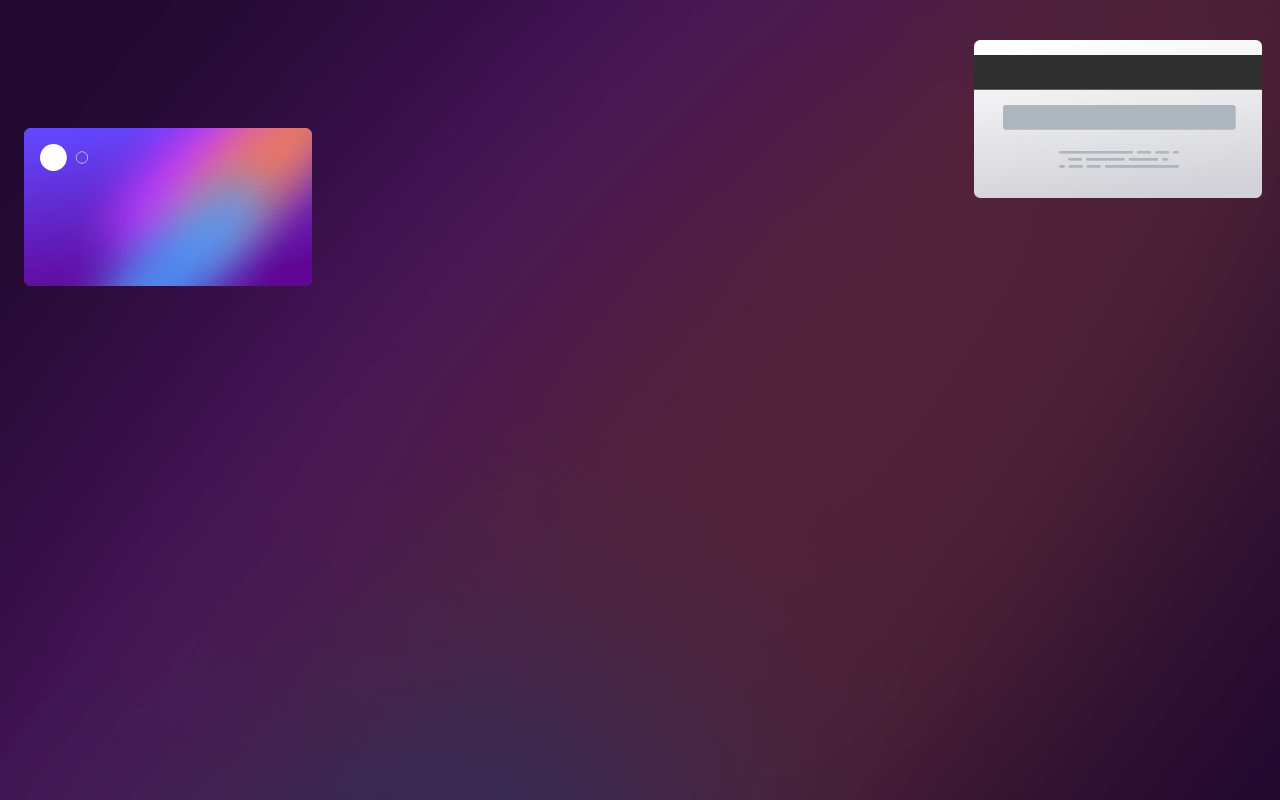
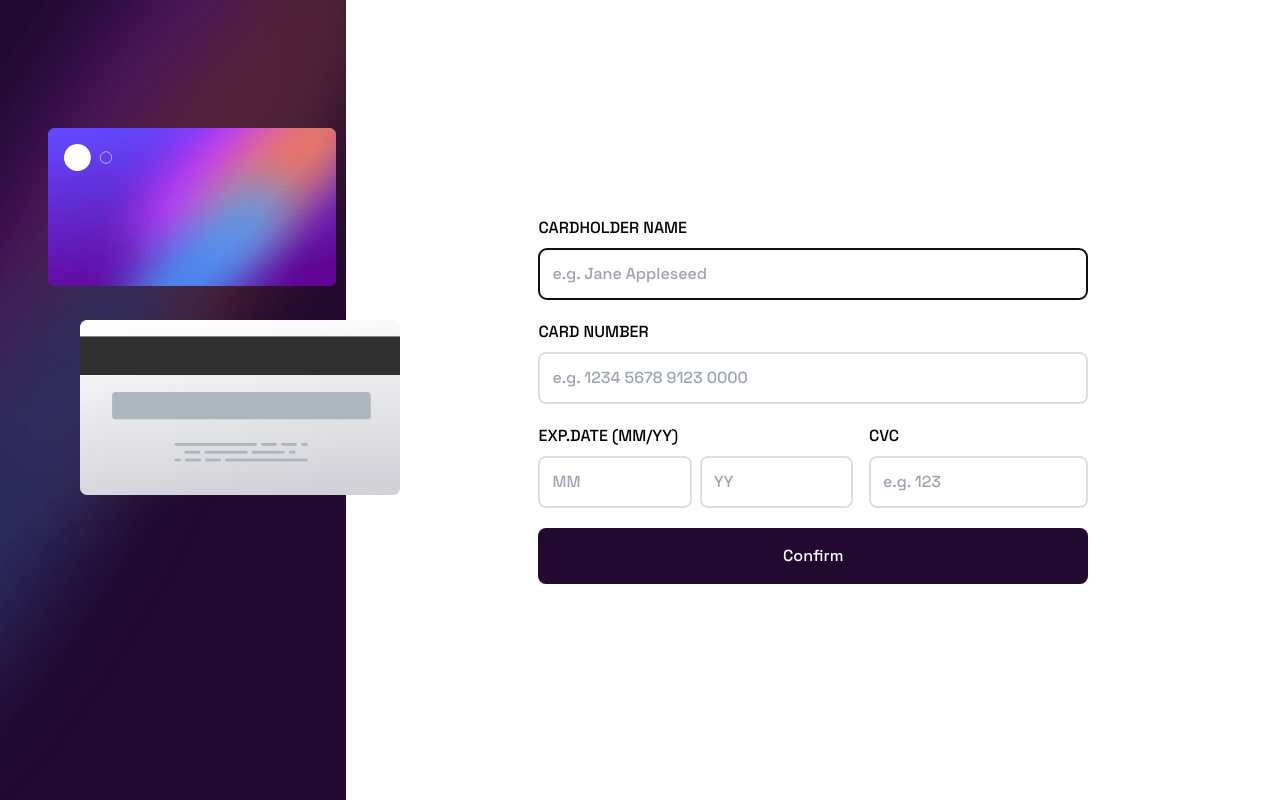
Before and after one commit to BnayaKahalani/interactive-card-details-form-tailwind, a React (Vite) app: page / in a window 1280 px wide. Shown: the top 800 px of the page. Built offline with nearby package versions, Linux system fonts and the light colour scheme.

Commit message:
feat: add basic responsiveness

```diff
--- a/src/components/CardBack.jsx
+++ b/src/components/CardBack.jsx
@@ -2,8 +2,8 @@ import bgCardBack from "../assets/images/bg-card-back.png"
 
 const CardBack = ({ code }) => {
   return (
-    <div className='w-72 absolute right-2.5'>
-      <p className='absolute right-8 top-16 p-1 text-white text-sm'>{code}</p>
+    <div className='w-72 lg:w-80 absolute top-10 right-6 sm:right-28 md:right-48 lg:top-80 lg:left-20 text-center'>
+      <p className='absolute p-1 right-8 top-16 text-white text-lg'>{code}</p>
       <img
         src={bgCardBack}
         alt='card back'
--- a/src/components/CardDetails.jsx
+++ b/src/components/CardDetails.jsx
@@ -48,9 +48,9 @@ export const CardDetails = ({ children }) => {
   }
 
   return (
-    <>
-      <div className='flex flex-col gap-5'>
-        <picture className='sm:block'>
+    <div className='align-center lg:flex lg: h-screen'>
+      <div className='relative flex flex-col gap-5'>
+        <picture className=' lg:flex'>
           <source
             srcSet={bgDesktop}
             media='(min-width: 640px)'
@@ -58,10 +58,10 @@ export const CardDetails = ({ children }) => {
           <img
             src={bgMobile}
             alt='Background'
-            className='w-full'
+            className='w-full sm:h-80 lg:h-screen  xl:h-screen'
           />
         </picture>
-        <div className='cards w-full absolute p-8 pt-10 right-2'>
+        <div className='cards w-full absolute p-8'>
           <CardBack code={code} />
           <CardFront
             holder={holder}
@@ -73,14 +73,14 @@ export const CardDetails = ({ children }) => {
       </div>
 
       <form
-        className='flex flex-col m-8 mt-16 gap-5'
+        className='flex flex-col m-8 mt-16 gap-5 lg:justify-center lg:flex-grow lg:m-48'
         onSubmit={handleClick}
       >
         {submit ? (
           <Thanks />
         ) : (
           <>
-            <label className='flex flex-col gap-2 uppercase text-sm'>
+            <label className='flex flex-col gap-2 uppercase text-base'>
               cardholder name
               <input
                 className='p-3 border-solid border-2 border-light-grey rounded-lg text-base'
@@ -93,7 +93,7 @@ export const CardDetails = ({ children }) => {
               />
             </label>
 
-            <label className='flex flex-col gap-2 uppercase text-sm'>
+            <label className='flex flex-col gap-2 uppercase text-base'>
               card number
               <input
                 className='p-3 border-solid border-2 border-light-grey rounded-lg text-base'
@@ -106,7 +106,7 @@ export const CardDetails = ({ children }) => {
             </label>
 
             <div className='flex gap-4'>
-              <label className='flex flex-col gap-2 uppercase text-sm'>
+              <label className='flex flex-col gap-2 uppercase text-base'>
                 exp.date (mm/yy)
                 <div className='flex gap-2'>
                   <input
@@ -128,7 +128,7 @@ export const CardDetails = ({ children }) => {
                 </div>
               </label>
 
-              <label className='flex flex-col gap-2 uppercase text-sm w-1/2'>
+              <label className='flex flex-col gap-2 uppercase text-base w-1/2'>
                 cvc
                 <input
                   className='p-3 border-solid border-2 border-light-grey rounded-lg text-base'
@@ -148,6 +148,6 @@ export const CardDetails = ({ children }) => {
           value={submit ? "Continue" : "Confirm"}
         />
       </form>
-    </>
+    </div>
   )
 }
--- a/src/components/CardFront.jsx
+++ b/src/components/CardFront.jsx
@@ -3,12 +3,12 @@ import cardLogo from "../assets/images/card-logo.svg"
 
 const CardFront = ({ holder, number, month, year }) => {
   return (
-    <div className='w-72 tracking-widest absolute top-32 text-white'>
-      <p className='absolute bottom-4 left-4 text-sm'>{holder}</p>
+    <div className='w-72 tracking-widest absolute top-32 left-6 sm:left-28 md:left-48 lg:left-12 text-center text-white'>
+      <p className='absolute bottom-4 left-4 text-lg'>{holder}</p>
       <p className='absolute top-20 left-4'>{number}</p>
-      <p className='absolute bottom-4 right-16 text-sm'>{month}</p>
-      {month.length === 2 ? <span className='absolute bottom-4 right-12 text-sm'>/</span> : ""}
-      <p className='absolute bottom-4 right-4 text-sm'>{year}</p>
+      <p className='absolute bottom-4 right-16 text-lg'>{month}</p>
+      {month.length === 2 ? <span className='absolute bottom-4 right-12 text-lg'>/</span> : ""}
+      <p className='absolute bottom-4 right-4 text-lg'>{year}</p>
       <img
         className='absolute w-12 top-4 left-4'
         src={cardLogo}
```
